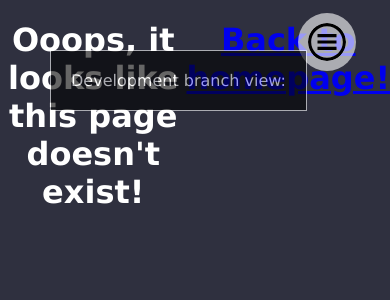
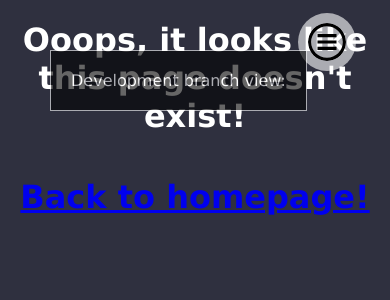
Before and after one commit to ykencw/kodflix, a React (Create React App) app: page /not-found in a window 390 px wide. Shown: the top 300 px of the page. Built offline with nearby package versions, Linux system fonts and the light colour scheme.

Commit message:
Fix Details view for phone users

```diff
--- a/src/frontend/App.css
+++ b/src/frontend/App.css
@@ -17,6 +17,7 @@ html body {
 .App {
   text-align: center;
   display: flex;
+  flex-direction: column;
 }
 
 .container {
--- a/src/frontend/Details.css
+++ b/src/frontend/Details.css
@@ -5,6 +5,7 @@
   background-size: cover;
   background-position: center;
   background-repeat: no-repeat;
+  flex: 1;
 }
 
 .Details .overlay {
```
